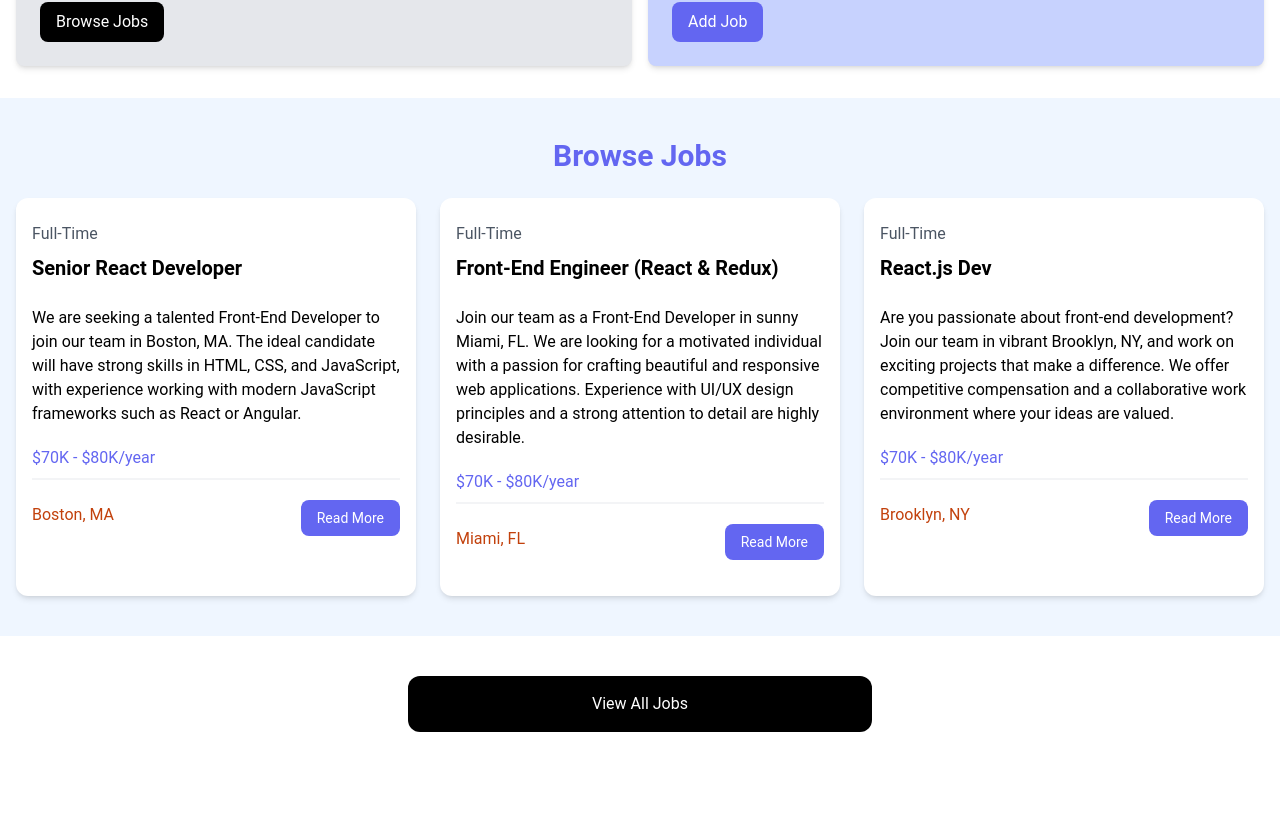
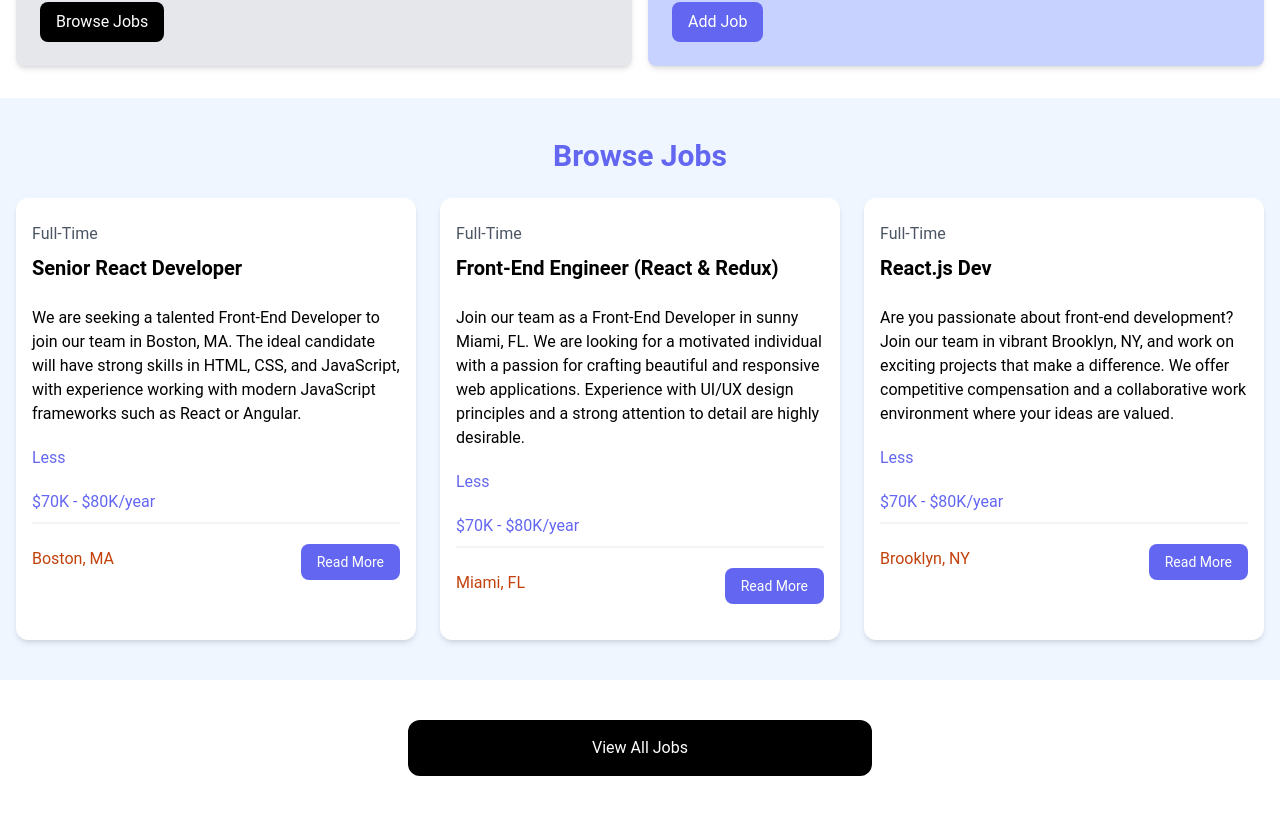
Before and after one commit to MbusyaNgesa/ReactCrash, a React (Vite) app: page / in a window 1280 px wide. Shown: the part 511-1325 px from the top of the page. Before the commit the page ends 1283 px from the top, so only its background shows below. Built offline with nearby package versions, Linux system fonts and the light colour scheme.

Commit message:
useState & hook

```diff
--- a/src/components/JobListing.jsx
+++ b/src/components/JobListing.jsx
@@ -1,4 +1,14 @@
+import { useState } from "react";
+
 const JobListing = ({ job }) => {
+  const [showFullDescription, setshowFullDescription] = useState(true);
+
+  let description = job.description;
+
+  if (!showFullDescription) {
+    description = description.substring(0, 90) + "...";
+  }
+
   return (
     <div className="bg-white rounded-xl shadow-md relative">
       <div className="p-4">
@@ -7,8 +17,10 @@ const JobListing = ({ job }) => {
           <h3 className="text-xl font-bold">{job.title}</h3>
         </div>
 
-        <div className="mb-5">{job.description}</div>
-
+        <div className="mb-5">{description}</div>
+        <button className="text-indigo-500 mb-5 hover:text-indigo-600">
+          {showFullDescription ? "Less" : "More"}
+        </button>
         <h3 className="text-indigo-500 mb-2">{job.salary}/year</h3>
 
         <div className="border border-gray-100 mb-5"></div>
```
